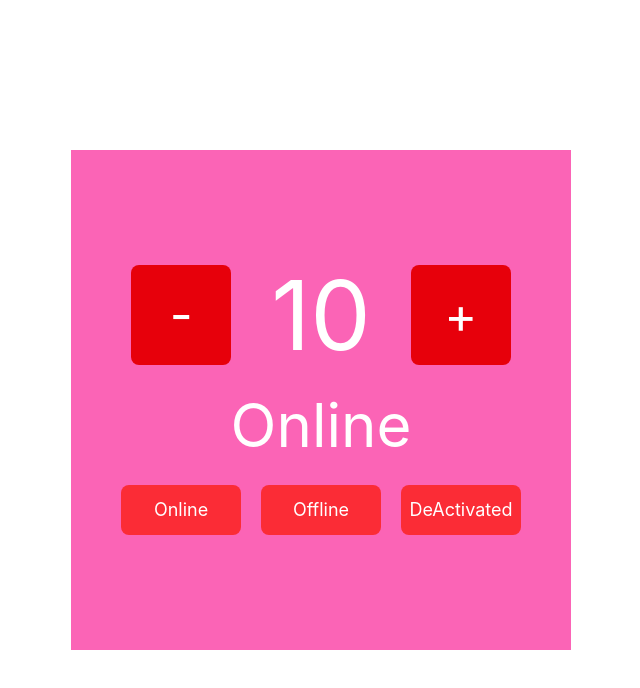
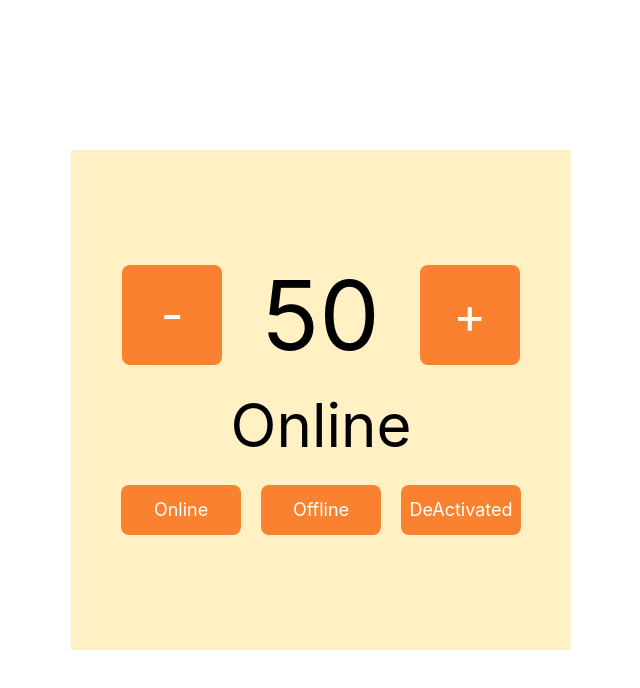
Before and after one commit to HMSSKHerath/test-frontend, a React app: page /test in a window 1280 px wide. Shown: the top 688 px of the page, without its empty margins (319-959 px from the left). Built offline with nearby package versions, Linux system fonts and the light colour scheme; the HTML template or start-up script is replaced by a standard one.

Commit message:
fix: update initial count value and standardize button styles in TestPage component

```diff
--- a/src/pages/test.jsx
+++ b/src/pages/test.jsx
@@ -2,23 +2,23 @@ import { useState } from "react";
 
 export default function TestPage()
 {
-    const [count,setCount] = useState(10);
+    const [count,setCount] = useState(50);
     const [status,setStatus] = useState("Online");
 
     return(
         <div className="w-full h-full flex items-center justify-center">
-            <div className="w-[500px] h-[500px] bg-pink-400  text-white flex flex-col items-center justify-center gap-[30px]">
-                <div className="flex items-center justify-center gap-[40px] text-[50px]">
-                    <button className="w-[100px] h-[100px] bg-red-600 rounded-lg" onClick={
+            <div className="w-[500px] h-[500px] bg-[#fff1c4] flex flex-col items-center justify-center gap-[30px]">
+                <div className="flex items-center justify-center gap-[40px] text-[50px] text-white">
+                    <button className="w-[100px] h-[100px] bg-accent rounded-lg" onClick={
                         ()=>{
                             console.log("Decreasing.....");
                             setCount(count-1 );
                         }
                     }>-</button>
 
-                    <span className="text-8xl">{count}</span>
+                    <span className="text-8xl text-black">{count}</span>
 
-                    <button className="w-[100px] h-[100px] bg-red-600 rounded-lg" onClick={
+                    <button className="w-[100px] h-[100px] bg-accent rounded-lg" onClick={
                         ()=>{
                             console.log("Increasing.....");
                             setCount(count+1);
@@ -26,24 +26,15 @@ export default function TestPage()
                     }>+</button>
                 </div>
 
-                <div className="flex flex-col items-center justify-center gap-[30px]">
-                    <span className="text-6xl">{status}</span>
+                <div className="flex flex-col items-center justify-center gap-[30px] text-white">
+                    <span className="text-6xl text-black">{status}</span>
 
                     <div className="flex flex-row gap-[20px] text-lg">
-                        <button className="w-[120px] h-[50px] bg-red-500 rounded-lg" onClick={
-                            ()=>{
-                                setStatus('Online');
-                            }
+                        <button className="w-[120px] h-[50px] bg-accent rounded-lg" onClick={()=>{setStatus('Online');}
                         }>Online</button>
-                        <button className="w-[120px] h-[50px] bg-red-500 rounded-lg" onClick={
-                            ()=>{
-                                setStatus('Offline');
-                            }
+                        <button className="w-[120px] h-[50px] bg-accent rounded-lg" onClick={()=>{setStatus('Offline');}
                         }>Offline</button>
-                        <button className="w-[120px] h-[50px] bg-red-500 rounded-lg" onClick={
-                            ()=>{
-                                setStatus('DeActivated');
-                            }
+                        <button className="w-[120px] h-[50px] bg-accent rounded-lg" onClick={()=>{setStatus('DeActivated');}
                         }>DeActivated</button>
                     </div>
 
```
